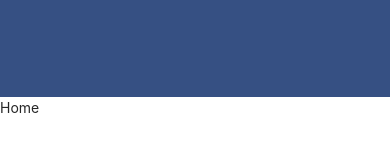
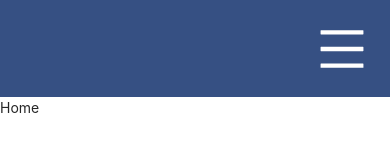
Before and after one commit to ricardossantis/reembolsa_ai, a React (Create React App) app: page / in a window 390 px wide. Shown: the top 160 px of the page. Built offline with nearby package versions, Linux system fonts and the light colour scheme.

Commit message:
wip: working in the components of the responsive header - a way to reuse it

```diff
--- a/package.json
+++ b/package.json
@@ -3,6 +3,7 @@
   "version": "0.1.0",
   "private": true,
   "dependencies": {
+    "@ant-design/icons": "^4.2.2",
     "@testing-library/jest-dom": "^4.2.4",
     "@testing-library/react": "^9.3.2",
     "@testing-library/user-event": "^7.1.2",
--- a/src/App.js
+++ b/src/App.js
@@ -1,11 +1,9 @@
 import React from "react";
 import Routes from "./routes/routes.js";
-import Header from "./components/header";
 
 function App() {
   return (
     <div>
-      <Header />
       <Routes />
     </div>
   );
--- a/src/components/header/index.jsx
+++ b/src/components/header/index.jsx
@@ -1,5 +1,8 @@
 import React, { useState, useEffect } from "react";
+import { Link } from "react-router-dom";
 import styled from "styled-components";
+import { Menu, Dropdown, message } from "antd";
+import { DownOutlined, MenuOutlined } from "@ant-design/icons";
 
 const useWindowSize = () => {
   const initialState = {
@@ -23,19 +26,42 @@ const useWindowSize = () => {
   return windowSize;
 };
 
-const Header = () => {
+const Header = (props) => {
   const width = useWindowSize().width;
-  console.log(width, "my pretty windowSize");
+
+  const menu = (
+    <ZMenu>
+      <MenuItem key="1" onClick={props.onClick1}>
+        {props.title1}
+      </MenuItem>
+      <MenuItem key="2" onClick={props.onClick2}>
+        {props.title2}
+      </MenuItem>
+      <MenuItem key="3" onClick={props.onClick3}>
+        {props.title3}
+      </MenuItem>
+    </ZMenu>
+  );
 
   return (
     <div>
       {(width > 768 && (
-        <MaxHeader>
-          <div>testeHEADER</div>
-          <div>teste2HEADER</div>
-          <div>teste3HEADER</div>
+        <MaxHeader style={{ backgroundColor: props.maxColor }}>
+          <ZLink>{props.logo || props.input}</ZLink>
+          <ZLink onClick={props.onClick1}>{props.title1}</ZLink>
+          <ZLink onClick={props.onClick2}>{props.title2}</ZLink>
+          <ZLink onClick={props.onClick3}>{props.title3}</ZLink>
+          <ZLink>{props.exit || props.homeButton}</ZLink>
         </MaxHeader>
-      )) || <MinHeader></MinHeader>}
+      )) || (
+        <MinHeader style={{ backgroundColor: props.minColor }}>
+          <Dropdown overlay={menu}>
+            <Link onClick={(e) => e.preventDefault()}>
+              <Hamburguer style={{ color: props.burguerColor }} />
+            </Link>
+          </Dropdown>
+        </MinHeader>
+      )}
     </div>
   );
 };
@@ -44,21 +70,49 @@ export default Header;
 
 const MaxHeader = styled.div`
   display: flex;
-  justify-content: center;
+  flex-wrap: wrap;
+  justify-content: space-evenly;
   align-items: center;
   width: 100%;
   height: 97px;
   color: #ffffff;
   font-size: 24px;
-  background-color: #365083;
+`;
 
-  div {
-    margin-left: 50px;
+const MinHeader = styled.div`
+  display: flex;
+  flex-wrap: wrap;
+  justify-content: flex-end;
+  align-items: center;
+  width: 100%;
+  height: 97px;
+`;
+
+const ZLink = styled(Link)`
+  color: #ffffff;
+  :hover {
+    color: #2cd3b5;
   }
 `;
 
-const MinHeader = styled.div`
-  width: 100%;
-  height: 97px;
+const Hamburguer = styled(MenuOutlined)`
+  margin-right: 1.5rem;
+  font-size: 3rem;
+  :hover {
+    color: #2cd3b5;
+  }
+`;
+const ZMenu = styled(Menu)`
   background-color: #365083;
 `;
+
+const MenuItem = styled(Menu.Item)`
+  padding: 1.5rem;
+  color: #ffffff;
+  font-size: 24px;
+
+  :hover {
+    background-color: #f5f5f5;
+    color: #365083;
+  }
+`;
--- /dev/null
+++ b/src/components/home/index.jsx
@@ -0,0 +1,21 @@
+import React from "react";
+import Header from "../../components/header";
+const Home = () => {
+  return (
+    <>
+      <Header
+        maxColor="#365083"
+        minColor="#365083"
+        burguerColor="#FFFFFF"
+        title1="Cadastro"
+        title2="Login"
+        title3="Contato"
+        onClick1={() => console.log("rota cadastro")}
+        onClick2={() => console.log("rota login")}
+        onClick3={() => console.log("rota contato")}
+      />
+    </>
+  );
+};
+
+export default Home;
--- a/src/routes/routes.js
+++ b/src/routes/routes.js
@@ -3,6 +3,7 @@ import { Switch, Route, useHistory } from "react-router-dom";
 import { useSelector } from "react-redux";
 import api from "../services/api";
 import styled from "styled-components";
+import Home from "../components/home";
 
 const Routes = () => {
   let history = useHistory();
@@ -43,6 +44,7 @@ const Routes = () => {
       return (
         <Switch>
           <Route exact path="/">
+            <Home />
             <div>Home</div>
           </Route>
           <Route exact path="/login">
```
